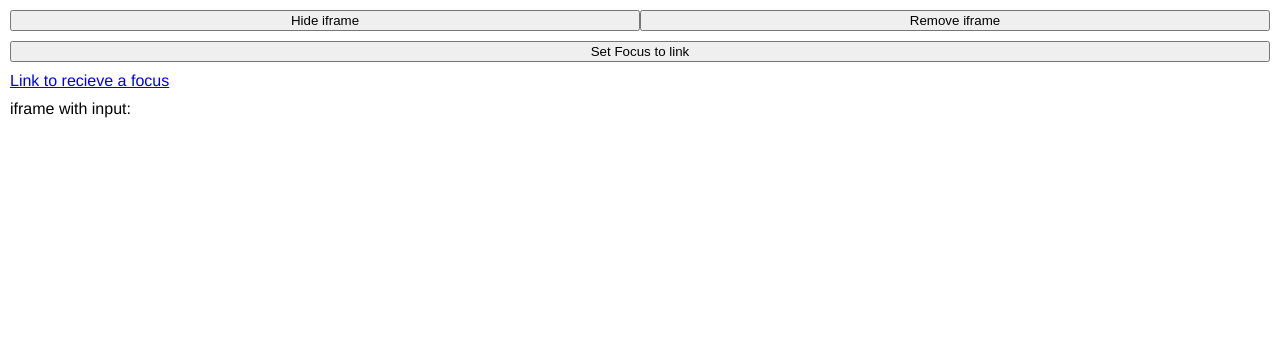
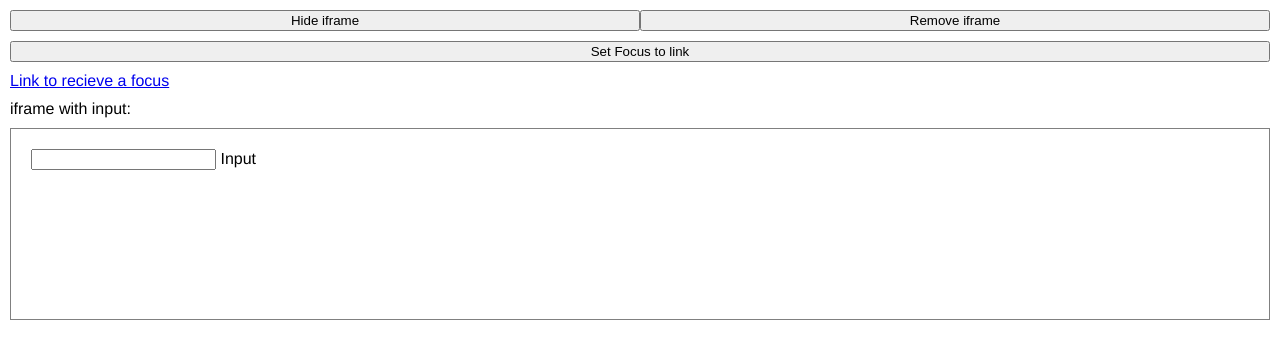
Before and after one commit to hostile-d/safari-iframe-issue, a plain HTML site: page index.html in a window 1280 px wide. Drawn offline with Linux system fonts and the light colour scheme.

Commit message:
get iframe back

```diff
--- a/index.html
+++ b/index.html
@@ -21,7 +21,14 @@
     <div class="row">
       iframe with input:
     </div>
-
+    <div class="row">
+      <iframe
+        id="iframe"
+        width="300"
+        src="./descendant.html"
+        frameborder="0"
+      ></iframe>
+    </div>
     <script src="./index.js" defer></script>
   </body>
 </html>
--- a/style.css
+++ b/style.css
@@ -4,6 +4,7 @@
 html,
 body {
   width: 100%;
+  display: block;
   padding: 0;
   margin: 0;
   font-family: Helvetica, Arial, sans-serif;
```
